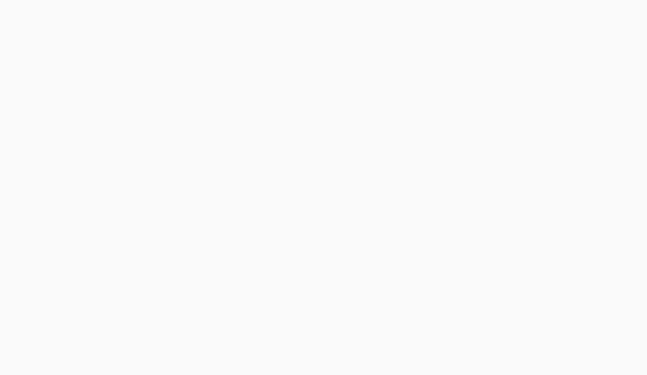
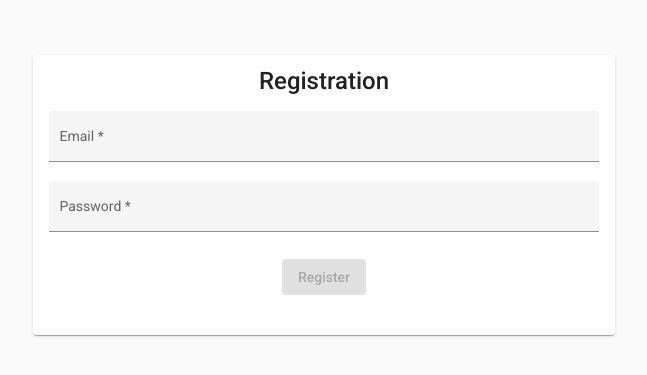
Before and after one commit to NioKing/studentsPracticeApp, an Angular app: page /register in a window 1280 px wide. Before the commit this address led to /. Shown: the part 245-620 px from the top of the page, without its empty margins (316-963 px from the left). Built offline with nearby package versions, Linux system fonts and the light colour scheme.

Commit message:
Added registration page

```diff
--- a/db.json
+++ b/db.json
@@ -39,10 +39,23 @@
       "id": 8,
       "email": "carl112@mail.com",
       "password": "112233"
+    },
+    {
+      "email": "mailtest@mail.com",
+      "password": "123456",
+      "id": 9
+    },
+    {
+      "email": "admin@mail.ru",
+      "password": "123123",
+      "id": 10
     }
-
   ],
   "signUpUsers": [
-
+    {
+      "email": "mailtest@mail.com",
+      "password": "123456",
+      "id": 1
+    }
   ]
 }
--- a/src/app/app-routing/app-routing.module.ts
+++ b/src/app/app-routing/app-routing.module.ts
@@ -2,11 +2,13 @@
 import { RouterModule, Routes } from '@angular/router';
 import { LoginGuard } from '../login/guards/login.guard';
 import { LoginComponent } from '../login/login.component';
+import { RegisterComponent } from '../login/register/register.component';
 import { MainComponent } from '../main/main.component';
 
 const routes: Routes = [
   {path: '', component: LoginComponent},
-  {path: 'students', component: MainComponent, canActivate: [LoginGuard]}
+  {path: 'students', component: MainComponent, canActivate: [LoginGuard]},
+  {path: 'register', component: RegisterComponent}
 ];
 
 @NgModule({
--- a/src/app/app.module.ts
+++ b/src/app/app.module.ts
@@ -12,6 +12,7 @@
 import { LoginComponent } from './login/login.component';
 import { AppRoutingModule } from './app-routing/app-routing.module';
 import { HttpClientModule } from '@angular/common/http';
+import { RegisterComponent } from './login/register/register.component';
 
 @NgModule({
   declarations: [
@@ -21,6 +22,7 @@
     SearchComponent,
     FilterPipe,
     LoginComponent,
+    RegisterComponent,
 
   ],
   imports: [
--- /dev/null
+++ b/src/app/login/register/register.component.html
@@ -0,0 +1,21 @@
+<mat-card style="width: 550px; margin: 300px auto;">
+    <mat-card-title style="text-align: center; margin-bottom: 20px;">
+        Registration
+    </mat-card-title>
+    <mat-card-content>
+        <form style="display: flex; flex-direction: column;" [formGroup]="registerForm" (ngSubmit)="onRegister()">
+            <mat-form-field appearance="fill">
+                <mat-label>Email</mat-label>
+                <input matInput formControlName="email" type="emauk">
+            </mat-form-field>
+            <mat-form-field appearance="fill">
+                <mat-label>Password</mat-label>
+                <input matInput formControlName="password" type="password">
+            </mat-form-field>
+            <mat-card-actions style="text-align: center;">
+                <button mat-raised-button color="primary" type="submit"
+                [disabled]="!registerForm.valid">Register</button>
+            </mat-card-actions>
+        </form>
+    </mat-card-content>
+</mat-card>
--- /dev/null
+++ b/src/app/login/register/register.component.ts
@@ -0,0 +1,40 @@
+import { Component, OnInit } from '@angular/core';
+import { FormControl, FormGroup, Validators } from '@angular/forms';
+import { Router } from '@angular/router';
+import { AuthService } from '../services/auth.service';
+
+@Component({
+  selector: 'app-register',
+  templateUrl: './register.component.html',
+  styleUrls: ['./register.component.css']
+})
+export class RegisterComponent implements OnInit {
+
+  constructor(
+    private authService: AuthService,
+    private router: Router
+  ) { }
+
+
+  registerForm = new FormGroup({
+    'email': new FormControl('', [Validators.required, Validators.email]),
+    'password': new FormControl('', [Validators.required, Validators.minLength(5)])
+  })
+
+  ngOnInit(): void {
+  }
+  onRegister() {
+    const user = {
+      'email': this.registerForm.get('email')?.value,
+      'password': this.registerForm.get('password')?.value
+    }
+    this.authService.registerUser(user)
+    .subscribe((res: any) => {
+      console.log(res);
+
+    })
+    this.registerForm.reset()
+    this.router.navigate(['login'])
+  }
+
+}
--- a/src/app/login/services/auth.service.ts
+++ b/src/app/login/services/auth.service.ts
@@ -19,7 +19,7 @@
   }
 
   // Login User
-  loginUser(user: Users) {
+  registerUser(user: Users) {
     return this.http.post('http://localhost:3000/users', user)
   }
 
```
Also changed, not shown: src/app/login/register/register.component.css (added).
